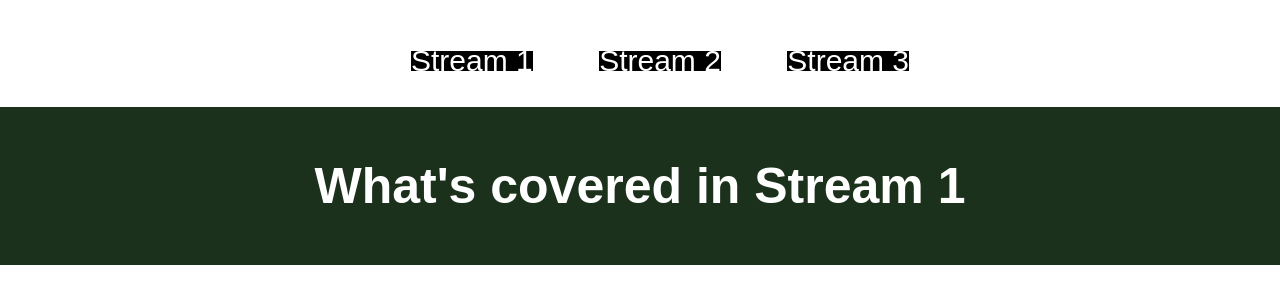
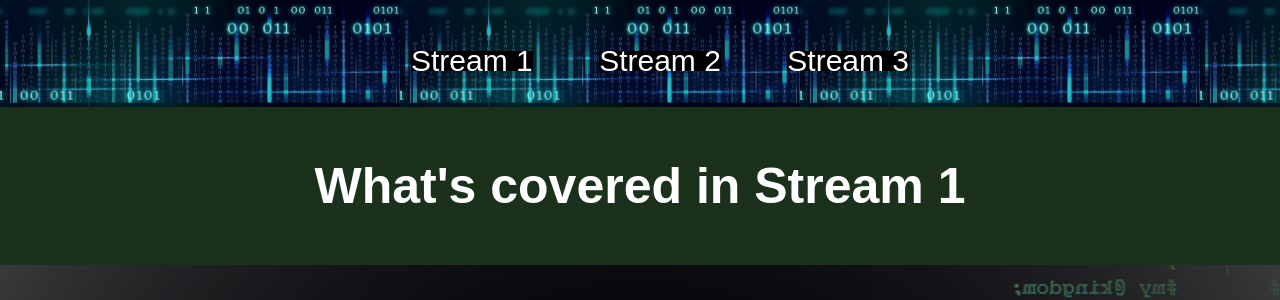
Before and after one commit to brianach/mo-repo, a plain HTML site: page index.html in a window 1280 px wide. Shown: the top 300 px of the page. Drawn offline with Linux system fonts and the light colour scheme.

Commit message:
fix: changed paths in style.css to relative paths

```diff
--- a/css/style.css
+++ b/css/style.css
@@ -6,7 +6,7 @@ body {
 
 .bg-img {
     /* navigation bar background image setup */
-    background-image: url("images/code-snip.png");
+    background-image: url("../images/code-snip.png");
     background-repeat: repeat;
     background-size: 25em;
 }
@@ -102,7 +102,7 @@ h1 {
 }
 
 body {
-    background-image: url("images/bg-main.png");
+    background-image: url("../images/bg-main.png");
     background-size: cover;
 }
 
```
